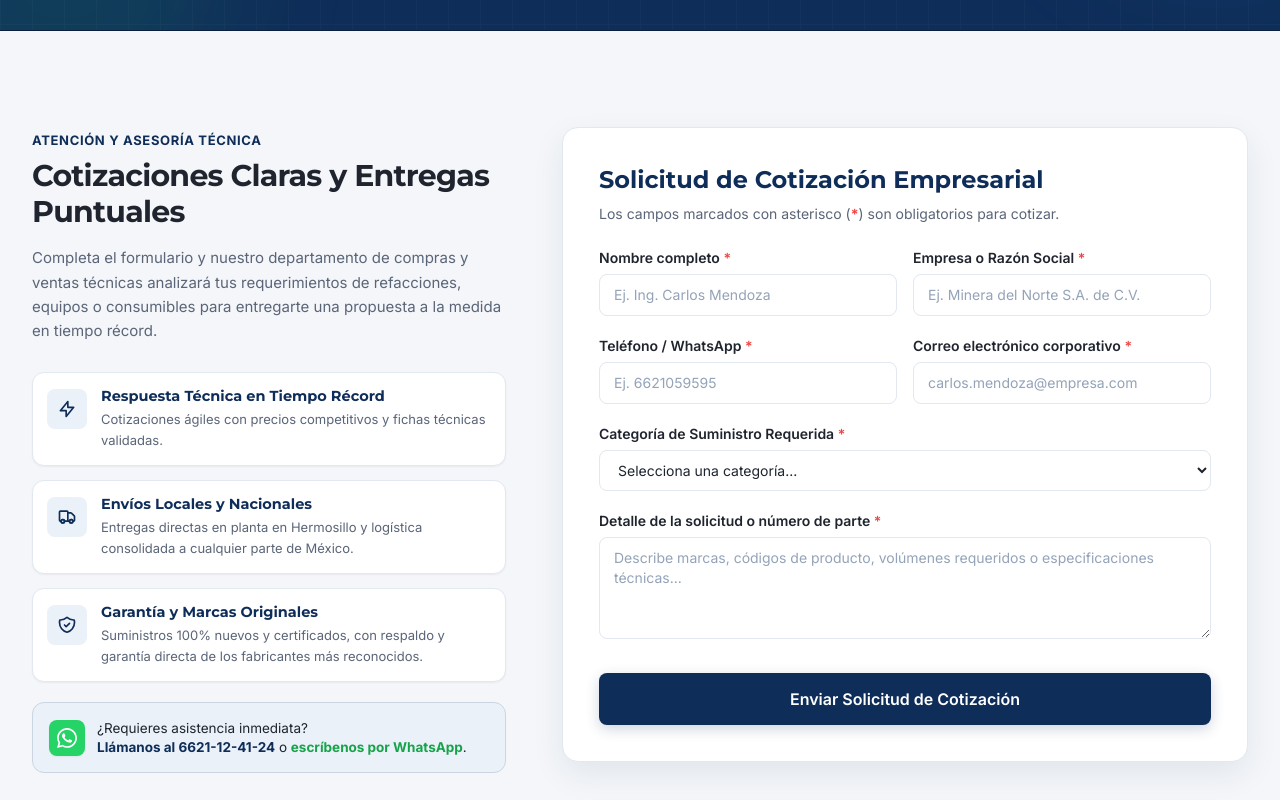
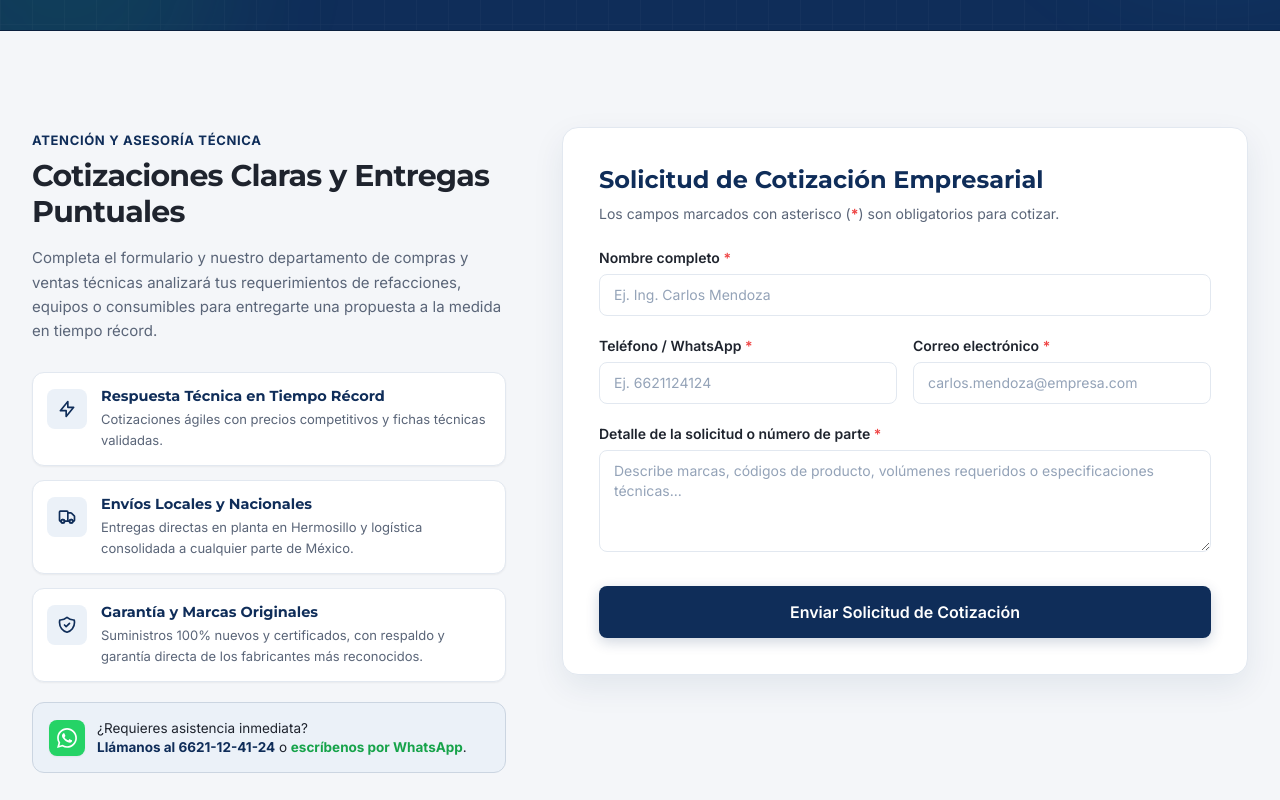
Before and after one commit to albertope18031-ctrl/tmsolution, a Next.js app: page / in a window 1280 px wide. Shown: the part 2960-3760 px from the top of the page. Built offline with nearby package versions, Linux system fonts and the light colour scheme.

Commit message:
Add files via upload

```diff
--- a/app/api/cotizar/route.ts
+++ b/app/api/cotizar/route.ts
@@ -26,24 +26,17 @@ export async function POST(request: Request) {
     const body = await request.json();
 
     const fullName = sanitize(body.fullName);
-    const company = sanitize(body.company);
+    const company = sanitize(body.company) || "Empresa no especificada";
     const rawPhone = sanitize(body.phone);
     const phone = rawPhone.replace(/[\s\-\(\)]/g, "");
     const email = sanitize(body.email);
-    const category = sanitize(body.category);
+    const category = sanitize(body.category) || "general";
     const details = sanitize(body.details);
 
-    // 1. Validaciones del lado del servidor
+    // 1. Validaciones del lado del servidor (4 campos obligatorios)
     if (!fullName || fullName.length < 2) {
       return NextResponse.json(
         { success: false, message: "Por favor proporciona un nombre válido." },
-        { status: 400 }
-      );
-    }
-
-    if (!company || company.length < 2) {
-      return NextResponse.json(
-        { success: false, message: "Por favor proporciona la empresa o razón social." },
         { status: 400 }
       );
     }
@@ -57,14 +50,7 @@ export async function POST(request: Request) {
 
     if (!email || !isValidEmail(email)) {
       return NextResponse.json(
-        { success: false, message: "Por favor proporciona un correo electrónico corporativo válido." },
-        { status: 400 }
-      );
-    }
-
-    if (!category || !VALID_CATEGORIES.includes(category)) {
-      return NextResponse.json(
-        { success: false, message: "Por favor selecciona una categoría de suministro válida." },
+        { success: false, message: "Por favor proporciona un correo electrónico válido." },
         { status: 400 }
       );
     }
--- a/components/Footer/Footer.tsx
+++ b/components/Footer/Footer.tsx
@@ -112,8 +112,9 @@ export const Footer: React.FC = () => {
                 <svg className="w-5 h-5 text-[#94A3B8] flex-shrink-0 mt-0.5" fill="none" viewBox="0 0 24 24" stroke="currentColor" strokeWidth={2}>
                   <path strokeLinecap="round" strokeLinejoin="round" d="M12 8v4l3 3m6-3a9 9 0 11-18 0 9 9 0 0118 0z" />
                 </svg>
-                <span className="text-[13px] leading-snug">
-                  Lunes a Viernes: 8:00 AM – 6:00 PM
+                <span className="text-[13px] leading-relaxed text-[#CBD5E1]">
+                  Lunes a Viernes: 8:00 AM – 6:00 PM <br />
+                  Sábados: 8:00 AM – 1:00 PM
                 </span>
               </div>
             </div>
--- a/components/Quote/QuoteForm.tsx
+++ b/components/Quote/QuoteForm.tsx
@@ -6,13 +6,12 @@ import { QuoteFormData } from "@/types/quote";
 export const QuoteForm: React.FC = () => {
   const [formData, setFormData] = useState<QuoteFormData>({
     fullName: "",
-    company: "",
     phone: "",
     email: "",
-    category: "",
     details: "",
   });
 
+  const [optionalCategory, setOptionalCategory] = useState<string>("");
   const [isLoading, setIsLoading] = useState(false);
   const [statusMessage, setStatusMessage] = useState<{
     type: "success" | "error" | null;
@@ -20,7 +19,7 @@ export const QuoteForm: React.FC = () => {
     referenceId?: string;
   }>({ type: null, text: "" });
 
-  // 1. Parametrización dinámica desde la URL / Hash (?cat=epp, ?cat=herramientas, etc.)
+  // Captura opcional de categoría desde URL/hash para adjuntar al requerimiento
   useEffect(() => {
     const parseCategoryFromUrl = () => {
       if (typeof window === "undefined") return;
@@ -28,7 +27,6 @@ export const QuoteForm: React.FC = () => {
       const urlParams = new URLSearchParams(window.location.search);
       let cat = urlParams.get("cat");
 
-      // También revisar si viene en el hash (ej. #cotizar?cat=epp)
       if (!cat && window.location.hash.includes("?cat=")) {
         const hashQuery = window.location.hash.split("?cat=")[1];
         if (hashQuery) {
@@ -37,21 +35,7 @@ export const QuoteForm: React.FC = () => {
       }
 
       if (cat) {
-        const validCategories = [
-          "automatizacion",
-          "control",
-          "medicion",
-          "rodamientos",
-          "electrico",
-          "operativo",
-          "especial",
-          "general",
-          "herramientas",
-          "epp",
-        ];
-        if (validCategories.includes(cat)) {
-          setFormData((prev) => ({ ...prev, category: cat as QuoteFormData["category"] }));
-        }
+        setOptionalCategory(cat);
       }
     };
 
@@ -61,7 +45,7 @@ export const QuoteForm: React.FC = () => {
   }, []);
 
   const handleChange = (
-    e: React.ChangeEvent<HTMLInputElement | HTMLSelectElement | HTMLTextAreaElement>
+    e: React.ChangeEvent<HTMLInputElement | HTMLTextAreaElement>
   ) => {
     const { name, value } = e.target;
     setFormData((prev) => ({ ...prev, [name]: value }));
@@ -76,7 +60,7 @@ export const QuoteForm: React.FC = () => {
     if (!/^[0-9]{10}$/.test(cleanPhone)) {
       setStatusMessage({
         type: "error",
-        text: "Por favor ingresa un número telefónico de 10 dígitos numéricos (ej. 6621059595).",
+        text: "Por favor ingresa un número telefónico de 10 dígitos numéricos (ej. 6621124124).",
       });
       return;
     }
@@ -87,7 +71,13 @@ export const QuoteForm: React.FC = () => {
       const response = await fetch("/api/cotizar", {
         method: "POST",
         headers: { "Content-Type": "application/json" },
-        body: JSON.stringify({ ...formData, phone: cleanPhone }),
+        body: JSON.stringify({
+          fullName: formData.fullName,
+          phone: cleanPhone,
+          email: formData.email,
+          details: formData.details,
+          category: optionalCategory || undefined,
+        }),
       });
 
       const result = await response.json();
@@ -101,10 +91,8 @@ export const QuoteForm: React.FC = () => {
         // Reset form
         setFormData({
           fullName: "",
-          company: "",
           phone: "",
           email: "",
-          category: "",
           details: "",
         });
       } else {
@@ -167,8 +155,7 @@ export const QuoteForm: React.FC = () => {
 
       {/* Formulario */}
       <form onSubmit={handleSubmit} className="space-y-4 sm:space-y-5">
-        {/* Fila 1: Nombre y Empresa */}
-        <div className="grid grid-cols-1 sm:grid-cols-2 gap-4">
+        {/* Fila 1: Nombre completo (ancho completo) */}
         <div>
           <label htmlFor="fullName" className="block text-xs sm:text-sm font-semibold text-[#1F242E] mb-1.5">
             Nombre completo <span className="text-red-500">*</span>
@@ -185,24 +172,7 @@ export const QuoteForm: React.FC = () => {
           />
         </div>
 
-          <div>
-            <label htmlFor="company" className="block text-xs sm:text-sm font-semibold text-[#1F242E] mb-1.5">
-              Empresa o Razón Social <span className="text-red-500">*</span>
-            </label>
-            <input
-              type="text"
-              id="company"
-              name="company"
-              required
-              value={formData.company}
-              onChange={handleChange}
-              placeholder="Ej. Minera del Norte S.A. de C.V."
-              className="w-full px-3.5 py-2.5 rounded-lg border border-[#E2E8F0] text-sm text-[#1F242E] placeholder-[#94A3B8] focus:outline-none focus:ring-2 focus:ring-[#0F2D59] focus:border-transparent transition-all"
-            />
-          </div>
-        </div>
-
-        {/* Fila 2: Teléfono y Correo */}
+        {/* Fila 2: Teléfono / WhatsApp y Correo electrónico (2 cols en PC / 1 col en móvil) */}
         <div className="grid grid-cols-1 sm:grid-cols-2 gap-4">
           <div>
             <label htmlFor="phone" className="block text-xs sm:text-sm font-semibold text-[#1F242E] mb-1.5">
@@ -217,14 +187,14 @@ export const QuoteForm: React.FC = () => {
               maxLength={10}
               value={formData.phone}
               onChange={handleChange}
-              placeholder="Ej. 6621059595"
+              placeholder="Ej. 6621124124"
               className="w-full px-3.5 py-2.5 rounded-lg border border-[#E2E8F0] text-sm text-[#1F242E] placeholder-[#94A3B8] focus:outline-none focus:ring-2 focus:ring-[#0F2D59] focus:border-transparent transition-all"
             />
           </div>
 
           <div>
             <label htmlFor="email" className="block text-xs sm:text-sm font-semibold text-[#1F242E] mb-1.5">
-              Correo electrónico corporativo <span className="text-red-500">*</span>
+              Correo electrónico <span className="text-red-500">*</span>
             </label>
             <input
               type="email"
@@ -239,34 +209,7 @@ export const QuoteForm: React.FC = () => {
           </div>
         </div>
 
-        {/* Fila 3: Categoría de Suministro */}
-        <div>
-          <label htmlFor="category" className="block text-xs sm:text-sm font-semibold text-[#1F242E] mb-1.5">
-            Categoría de Suministro Requerida <span className="text-red-500">*</span>
-          </label>
-          <select
-            id="category"
-            name="category"
-            required
-            value={formData.category}
-            onChange={handleChange}
-            className="w-full px-3.5 py-2.5 rounded-lg border border-[#E2E8F0] text-sm text-[#1F242E] bg-white focus:outline-none focus:ring-2 focus:ring-[#0F2D59] focus:border-transparent transition-all"
-          >
-            <option value="" disabled>
-              Selecciona una categoría...
-            </option>
-            <option value="automatizacion">Automatización</option>
-            <option value="control">Control Industrial</option>
-            <option value="medicion">Medición y Energía</option>
-            <option value="rodamientos">Rodamientos Industriales</option>
-            <option value="electrico">Material Eléctrico</option>
-            <option value="operativo">Material Operativo y Soporte</option>
-            <option value="especial">Adquisición a la Medida / Pieza Especial</option>
-            <option value="general">Múltiples Categorías / Abastecimiento General</option>
-          </select>
-        </div>
-
-        {/* Fila 4: Detalle de la Solicitud */}
+        {/* Fila 3: Detalle de la solicitud o número de parte (ancho completo) */}
         <div>
           <label htmlFor="details" className="block text-xs sm:text-sm font-semibold text-[#1F242E] mb-1.5">
             Detalle de la solicitud o número de parte <span className="text-red-500">*</span>
--- a/components/Quote/QuoteSection.tsx
+++ b/components/Quote/QuoteSection.tsx
@@ -9,15 +9,15 @@ export const QuoteSection: React.FC = () => {
       className="relative w-full bg-[#F4F6F9] py-12 sm:py-16 lg:py-24 scroll-mt-[90px] border-b border-[#E2E8F0] transition-colors"
     >
       <div className="max-w-7xl mx-auto px-4 sm:px-6 lg:px-8">
-        <div className="grid grid-cols-1 lg:grid-cols-12 gap-10 lg:gap-14 items-start">
-          {/* En Móvil: Formulario arriba / En Desktop: Columna Derecha (60% aprox. - col-span-7) */}
-          <div className="order-1 lg:order-2 lg:col-span-7">
-            <QuoteForm />
+        <div className="flex flex-col lg:grid lg:grid-cols-12 gap-10 lg:gap-14 items-start">
+          {/* En Móvil: Bloque Informativo arriba (order-1) / En Desktop: Columna Izquierda (order-1 lg:col-span-5) */}
+          <div className="order-1 lg:order-1 lg:col-span-5 w-full">
+            <QuoteTrustBlock />
           </div>
 
-          {/* En Móvil: Contacto abajo / En Desktop: Columna Izquierda (40% aprox. - col-span-5) */}
-          <div className="order-2 lg:order-1 lg:col-span-5">
-            <QuoteTrustBlock />
+          {/* En Móvil: Formulario abajo (order-2) / En Desktop: Columna Derecha (order-2 lg:col-span-7) */}
+          <div className="order-2 lg:order-2 lg:col-span-7 w-full">
+            <QuoteForm />
           </div>
         </div>
       </div>
```
Also changed, not shown: types/quote.ts (+2 -13 lines). Lines whose indentation alone changed are shown as unchanged.
